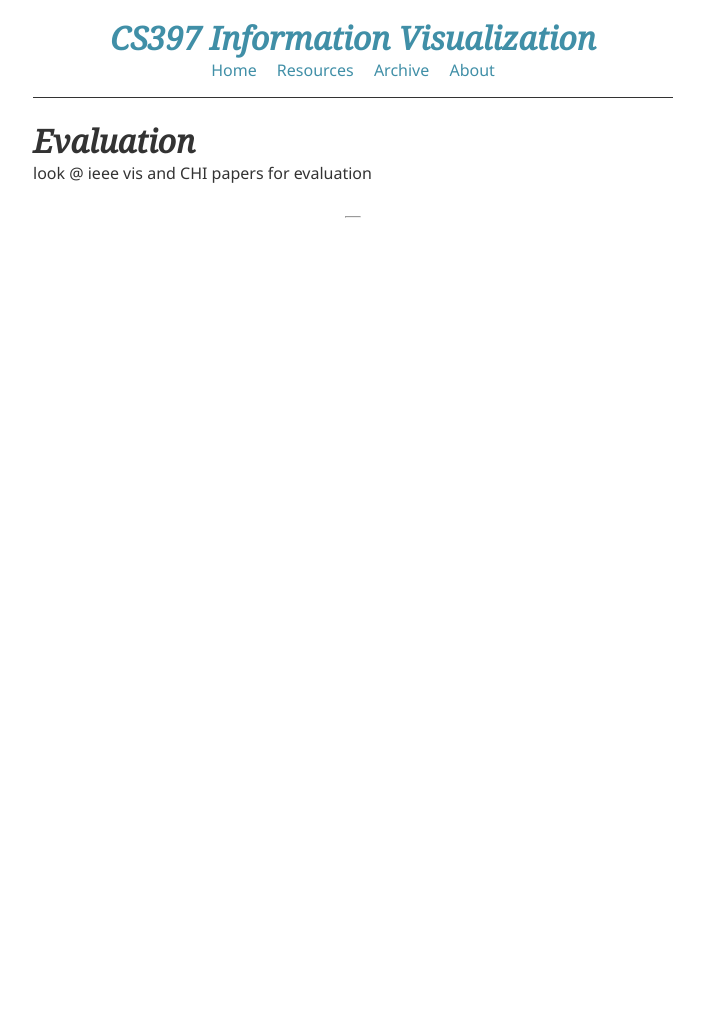
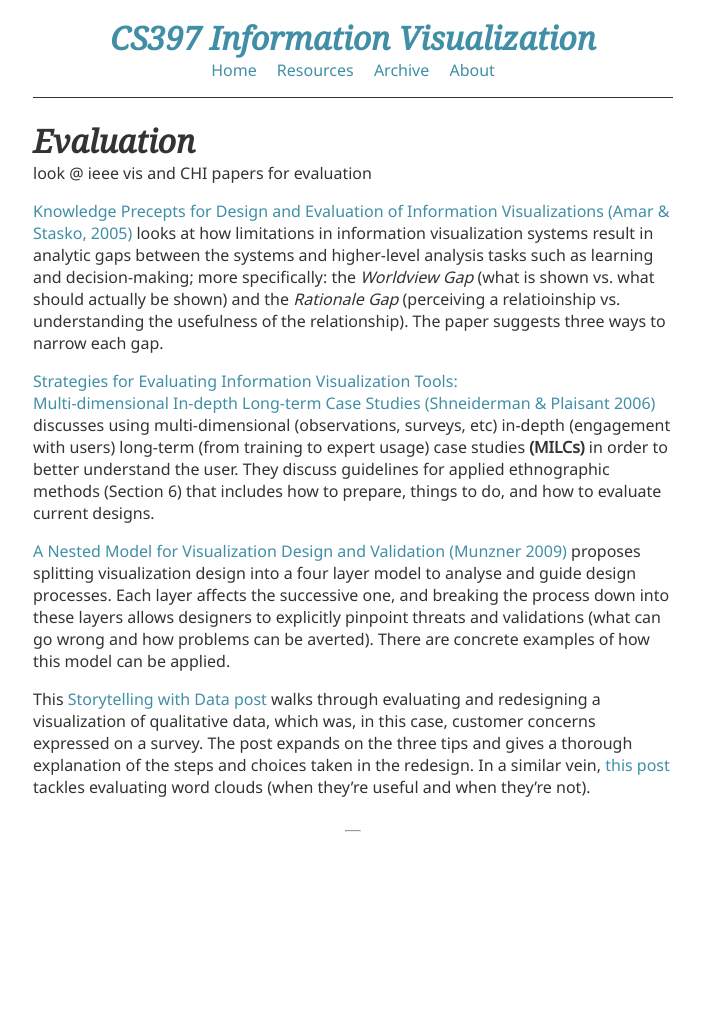
Before and after one commit to lester-lee/f2018-info-vis, a Jekyll site: the page built from _posts/2018-10-15-evaluation.md, in a window 1280 px wide. Shown: the whole page, without its empty margins (287-988 px from the left). Built offline with Jekyll 4.4.1, drawn with Linux system fonts in a browser that asks for light colours; before the commit the page ends 900 px from its top, so only the background shows below that.

Commit message:
Write more for evaluation

```diff
--- a/_posts/2018-10-15-evaluation.md
+++ b/_posts/2018-10-15-evaluation.md
@@ -3,3 +3,12 @@ layout: post
 title: Evaluation
 ---
 look @ ieee vis and CHI papers for evaluation
+
+[Knowledge Precepts for Design and Evaluation of Information Visualizations (Amar & Stasko, 2005)](https://www.cc.gatech.edu/~john.stasko/papers/tvcg05.pdf) looks at how limitations in information visualization systems result in analytic gaps between the systems and higher-level analysis tasks such as learning and decision-making; more specifically: the _Worldview Gap_ (what is shown vs. what should actually be shown) and the _Rationale Gap_ (perceiving a relatioinship vs. understanding the usefulness of the relationship). The paper suggests three ways to narrow each gap.
+
+[Strategies for Evaluating Information Visualization Tools:
+Multi-dimensional In-depth Long-term Case Studies (Shneiderman & Plaisant 2006)](https://www.cs.umd.edu/users/ben/papers/Shneiderman2006Strategies.pdf) discusses using multi-dimensional (observations, surveys, etc) in-depth (engagement with users) long-term (from training to expert usage) case studies **(MILCs)** in order to better understand the user. They discuss guidelines for applied ethnographic methods (Section 6) that includes how to prepare, things to do, and how to evaluate current designs.
+
+[A Nested Model for Visualization Design and Validation (Munzner 2009)](http://www.cs.ubc.ca/labs/imager/tr/2009/NestedModel/NestedModel.pdf) proposes splitting visualization design into a four layer model to analyse and guide design processes. Each layer affects the successive one, and breaking the process down into these layers allows designers to explicitly pinpoint threats and validations (what can go wrong and how problems can be averted). There are concrete examples of how this model can be applied.
+
+This [Storytelling with Data post](http://www.storytellingwithdata.com/blog/2018/10/10/three-tips-for-storytelling-with-qualitative-data) walks through evaluating and redesigning a visualization of qualitative data, which was, in this case, customer concerns expressed on a survey. The post expands on the three tips and gives a thorough explanation of the steps and choices taken in the redesign. In a similar vein, [this post](https://www.storytellingwithdata.com/blog/2012/08/evaluating-word-clouds) tackles evaluating word clouds (when they're useful and when they're not).
```
